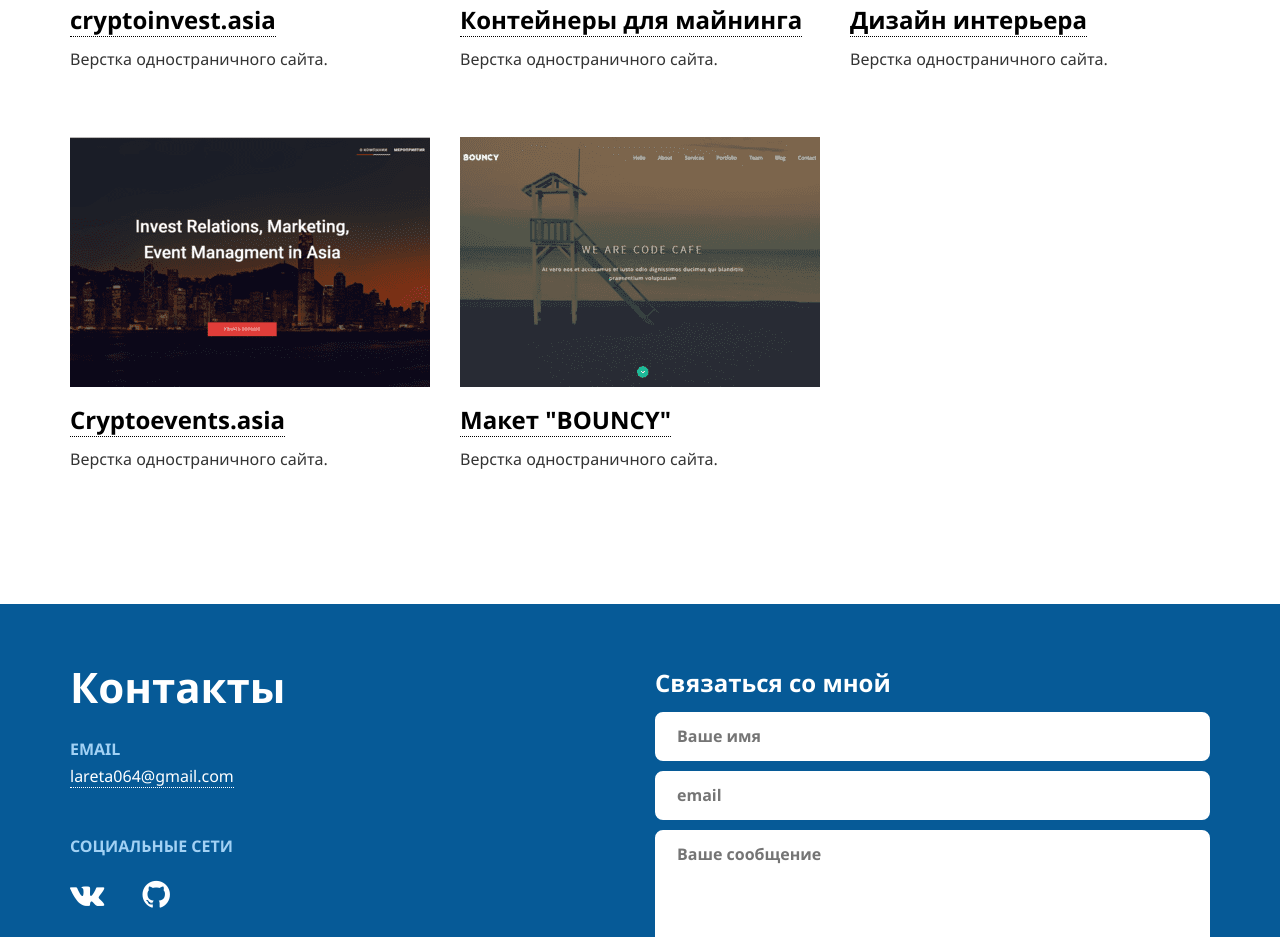
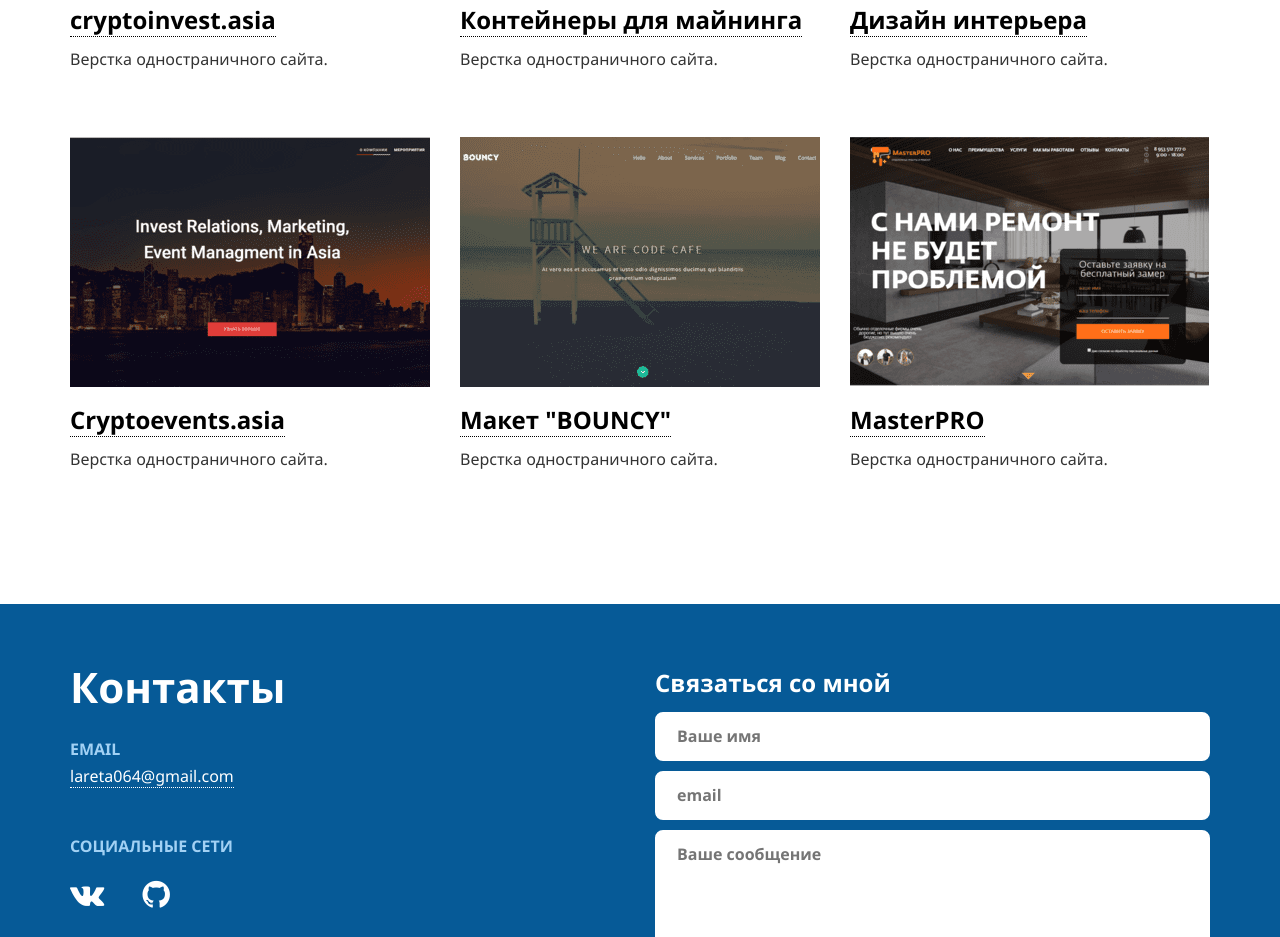
Before and after one commit to Lareta064/aboutme, a plain HTML site: page index.html in a window 1280 px wide. Shown: the part 1712-2649 px from the top of the page. Drawn offline with nearby package versions, Linux system fonts and the light colour scheme.

Commit message:
add masterpro

```diff
--- a/index.html
+++ b/index.html
@@ -272,6 +272,27 @@
               </div>
             </div>
           </div>
+
+          <div class=" col-sm-4 col-lg-4 mix tutorial all">
+            <div class="portfolio-item">
+
+              <a href="https://lareta064.github.io/MasterPRO/" class="fancybox portfolio-item__img" rel="group" title="masterPRO">
+                <!--block search -->
+                <div class="portfolio-item__img__hover">
+                 <i class="fa fa-search" aria-hidden="true"></i><br>
+                 <span>смотреть сайт</span>
+                </div>
+                <!--//block search -->
+                <img src="img/usercontent/img/master.png">
+              </a>
+              <div class="portfolio-item__title">
+                <a href="https://lareta064.github.io/MasterPRO/" target="_blank">MasterPRO</a>
+              </div>
+              <div class="portfolio-item__description">
+                Верстка одностраничного сайта.
+              </div>
+            </div>
+          </div>
           <!--//portfolio item-->
         </div>
        </div>
```
Also changed, not shown: img/usercontent/img/master.png (added).
